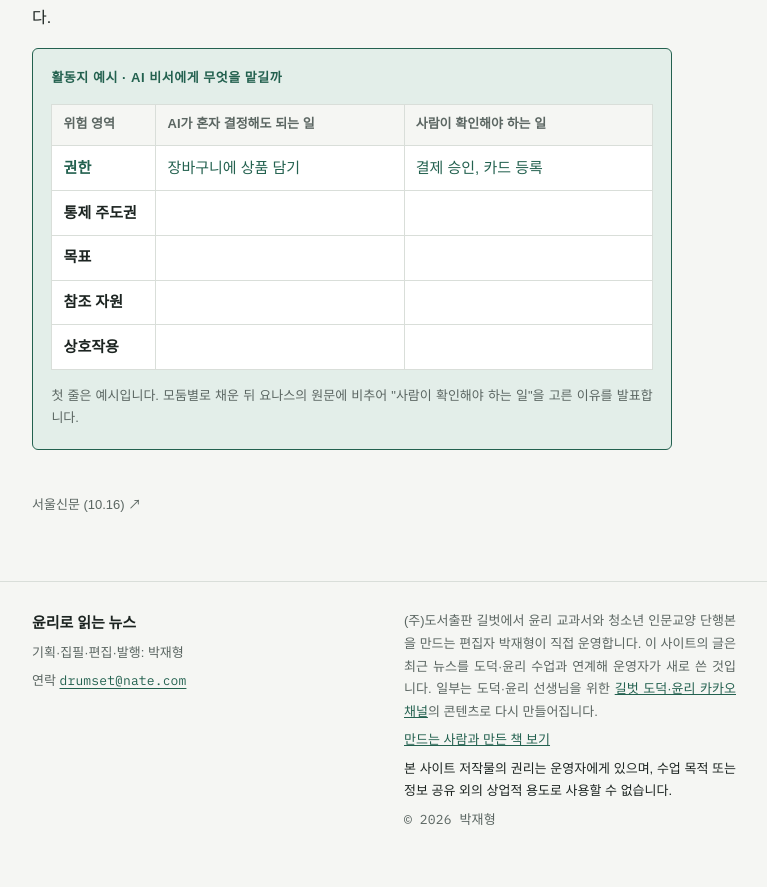
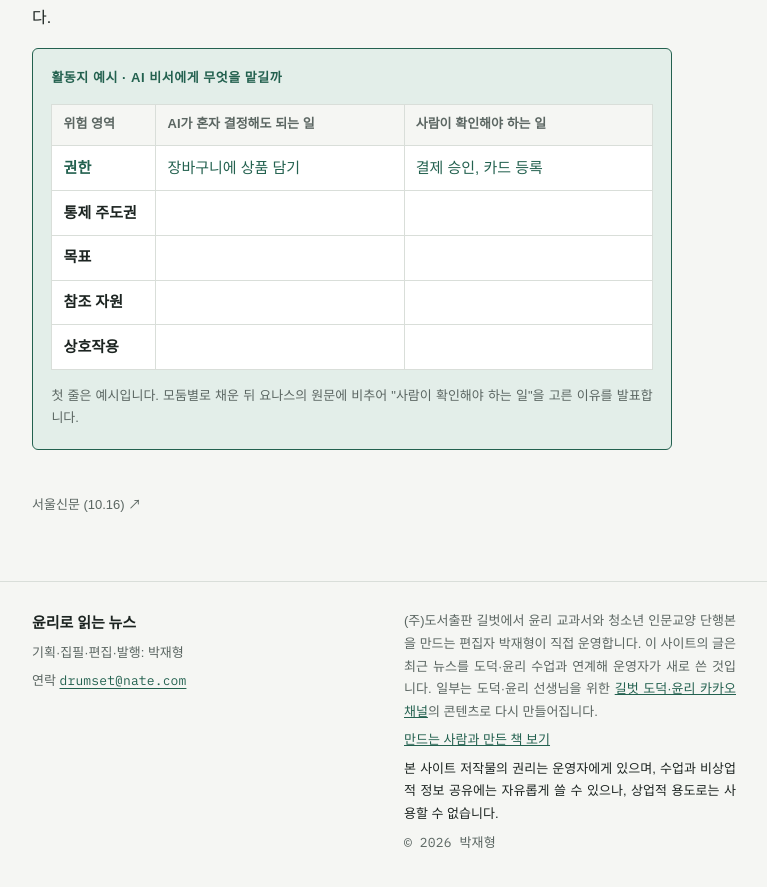
Before and after one commit to ethics-news/ethics-news.github.io, a Jekyll site: the page built from _items/2026-10-16/2.md, in a window 1280 px wide and 900 px high, scrolled down 1644 px. Shown: the top 887 px of the window, without its empty margins (256-1023 px from the left). Built offline with Jekyll 4.4.1, drawn with Linux system fonts in a browser that asks for light colours; some web fonts are replaced.

Commit message:
권리 문구 수정

```diff
--- a/_includes/footer.html
+++ b/_includes/footer.html
@@ -8,7 +8,7 @@
     <div class="footer-meta">
       <p>(주)도서출판 길벗에서 윤리 교과서와 청소년 인문교양 단행본을 만드는 편집자 {{ site.author }}이 직접 운영합니다. 이 사이트의 글은 최근 뉴스를 도덕·윤리 수업과 연계해 운영자가 새로 쓴 것입니다. 일부는 도덕·윤리 선생님을 위한 <a href="{{ site.kakao_channel }}" target="_blank" rel="noopener">길벗 도덕·윤리 카카오 채널</a>의 콘텐츠로 다시 만들어집니다.</p>
       <p><a href="{{ '/about/' | relative_url }}">만드는 사람과 만든 책 보기</a></p>
-      <p class="rights">본 사이트 저작물의 권리는 운영자에게 있으며, 수업 목적 또는 정보 공유 외의 상업적 용도로 사용할 수 없습니다.</p>
+      <p class="rights">본 사이트 저작물의 권리는 운영자에게 있으며, 수업과 비상업적 정보 공유에는 자유롭게 쓸 수 있으나, 상업적 용도로는 사용할 수 없습니다.</p>
       <p class="mono">© {{ site.time | date: "%Y" }} {{ site.author }}</p>
     </div>
   </div>
--- a/_layouts/item.html
+++ b/_layouts/item.html
@@ -8,5 +8,5 @@ layout: default
 </div>
 <p class="print-only print-head">{{ site.title }} · {{ issue.num }}호 · {{ issue.date | date: "%Y. %-m. %-d." }}</p>
 {% include item-card.html item=page full=true %}
-<p class="print-only print-foot">출처: {{ site.title }}({{ site.tagline }}) · 글 {{ site.author }} · <span class="js-url"></span><br>본 사이트 저작물의 권리는 운영자에게 있으며, 수업 목적 또는 정보 공유 외의 상업적 용도로 사용할 수 없습니다. © {{ site.time | date: "%Y" }} {{ site.author }}</p>
+<p class="print-only print-foot">출처: {{ site.title }}({{ site.tagline }}) · 글 {{ site.author }} · <span class="js-url"></span><br>본 사이트 저작물의 권리는 운영자에게 있으며, 수업과 비상업적 정보 공유에는 자유롭게 쓸 수 있으나, 상업적 용도로는 사용할 수 없습니다. © {{ site.time | date: "%Y" }} {{ site.author }}</p>
 <script>document.querySelectorAll('.js-url').forEach(function(el){el.textContent=location.href;});</script>
```
